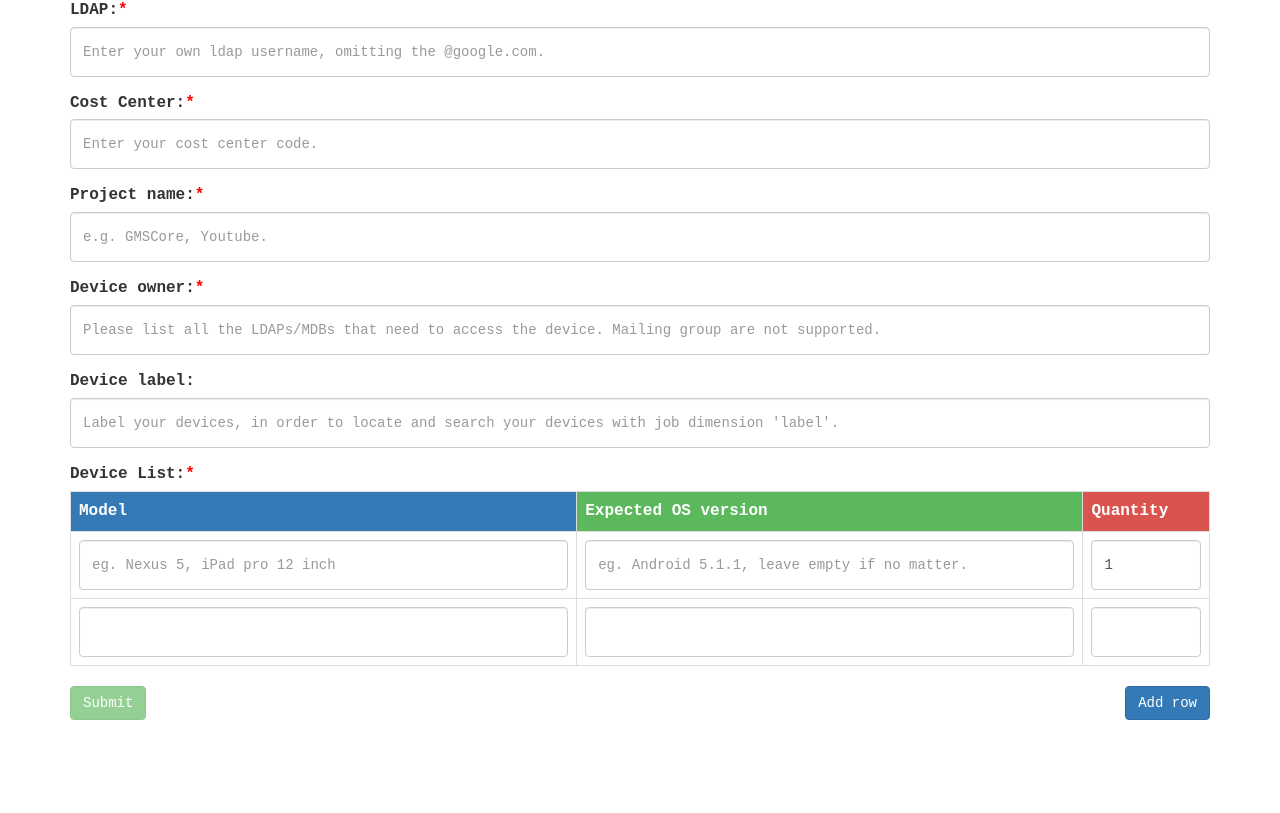
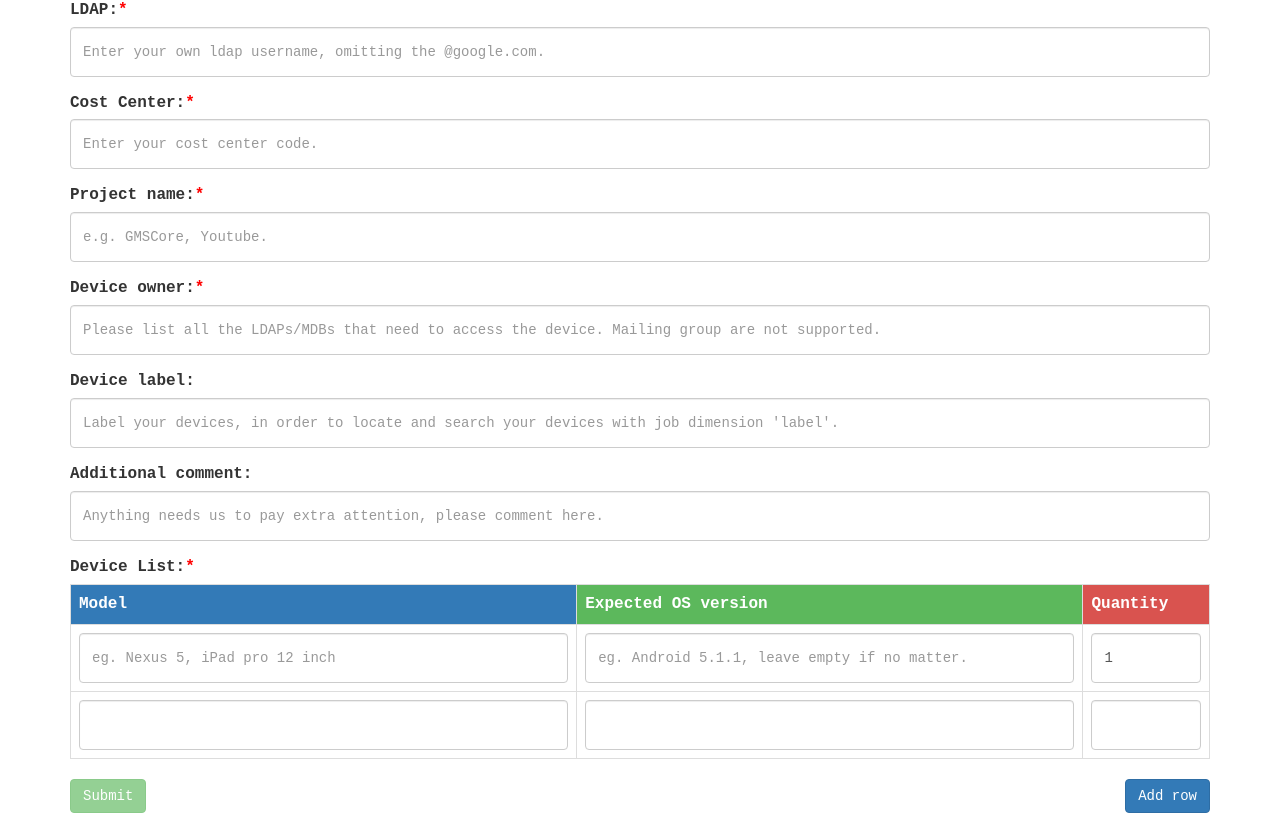
Before and after one commit to billunique/motric, a Django app: page /device_request/ in a window 1280 px wide. Shown: the part 410-1223 px from the top of the page. Before the commit the page ends 1130 px from the top, so only its background shows below. Run offline with Django 3.2, Linux system fonts and the light colour scheme; parts of the project's set-up code (start-up, migrations or seed data) failed here and were passed over; some libraries are stand-ins or nearby versions.

Commit message:
Allow adding additional comments for device request, including during and after submitting.

```diff
--- a/motric/models.py
+++ b/motric/models.py
@@ -52,6 +52,7 @@ class RequestedDevice(DeviceStatus):
 	receive_date = models.DateTimeField(blank=True, null=True)
 	resolved = models.BooleanField(default=False)
 	resolved_date = models.DateTimeField(blank=True, null=True)
+	comment = models.CharField(max_length=128)
 
 	def __unicode__(self):
 		return u'%s %s, with %s, requested by %s, for %s project' % (self.quantity, self.model_type, self.os_version, self.requester.ldap, self.requester.project)
--- a/motric/templates/req_generalInfo.html
+++ b/motric/templates/req_generalInfo.html
@@ -17,7 +17,6 @@
 <div class="form-group">
   <label for="devicelabel">Device label:</label>
   <input type="text" class="form-control mtinput" id="label" placeholder="Label your devices, in order to locate and search your devices with job dimension 'label'." name="label">
-</div>
 
 <!-- <div class="form-group">
   <label for="preferred_location">Which central lab do you prefer?</label>
@@ -36,3 +35,8 @@
     <option value="TDC">Taiwan DataCenter</option>
   </select>
 </div> -->
+
+</div><div class="form-group">
+  <label for="comment">Additional comment:</label>
+  <input type="text" class="form-control mtinput" id="comment" placeholder="Anything needs us to pay extra attention, please comment here." name="comment">
+</div>
--- a/motric/utils.py
+++ b/motric/utils.py
@@ -56,6 +56,7 @@ def form_receiver(request):
         project = form_dict['project']
         device_owner = form_dict['owner']
         device_label = form_dict['label']
+        comment = form_dict['comment']
         # pref_loc = form_dict['pref_loc']
         # usr = Requester(ldap=ldap, cost_center=cost_center, project=project, device_owner=device_owner, device_label=device_label, pref_location=pref_loc)
         usr = Requester(ldap=ldap, cost_center=cost_center, project=project, device_owner=device_owner, device_label=device_label)
@@ -68,7 +69,7 @@ def form_receiver(request):
 
         combo = ''
         for i in range(len(model_type)):
-            rd = RequestedDevice(model_type=model_type[i], os_version=os_version[i], quantity=quantity[i], requester=usr, request_date=timezone.now(), status=status)
+            rd = RequestedDevice(model_type=model_type[i], os_version=os_version[i], quantity=quantity[i], requester=usr, request_date=timezone.now(), comment=comment, status=status)
             rd.save()
             combo += ' * ' + model_type[i] + ' x ' + quantity[i] +'\n'
 
```
Also changed, not shown: motric/templates/motric_disposal.html (+5 -3 lines), motric/migrations/0018_requesteddevice_comment.py (added).
